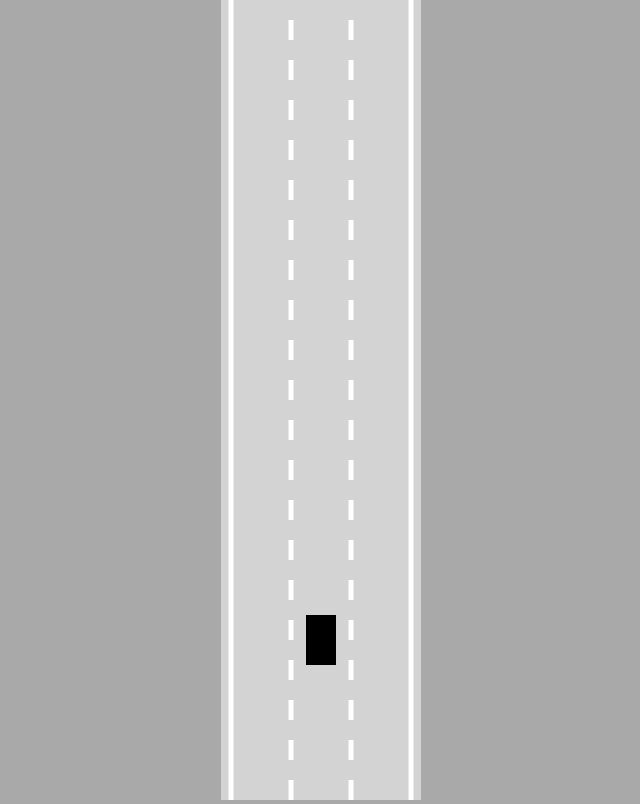
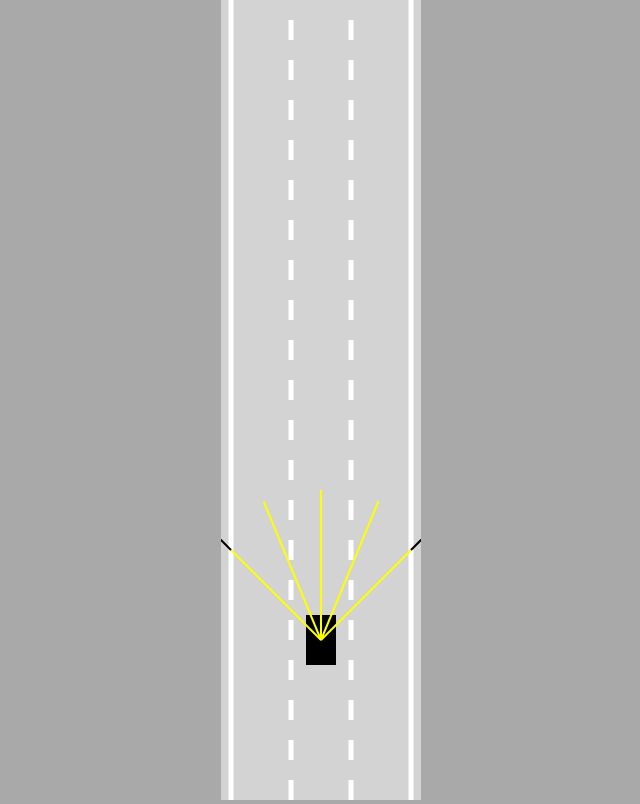
Before and after one commit to cneumann01/Self_Driving_Car_JS, a plain HTML site: page index.html in a window 1280 px wide. Shown: the whole page, without its empty margins (319-959 px from the left). Drawn offline with Linux system fonts and the light colour scheme.

Commit message:
Basic Sensor/Collision Detection

```diff
--- a/car.js
+++ b/car.js
@@ -11,11 +11,49 @@ class Car {
 		this.friction = 0.1;
 		this.angle = 0;
 
+		this.sensor = new Sensor(this);
 		this.controls = new Controls();
 	}
 
-	update() {
-		this.#move();
+	update(roadBorders) {
+		if (!this.damaged) {
+			this.#move();
+			this.polygon = this.#createPolygon();
+			this.damaged = this.#assessDamge(roadBorders);
+			this.sensor.update(roadBorders);
+		}
+	}
+
+	#assessDamge(roadBorders) {
+		for (let i = 0; i < roadBorders.length; i++) {
+			if (polysIntersect(this.polygon, roadBorders[i])) {
+				return true;
+			}
+		}
+		return false;
+	}
+
+	#createPolygon() {
+		const points = [];
+		const rad = Math.hypot(this.width, this.height) / 2;
+		const alpha = Math.atan2(this.width, this.height);
+		points.push({
+			x: this.x - Math.sin(this.angle - alpha) * rad,
+			y: this.y - Math.cos(this.angle - alpha) * rad,
+		});
+		points.push({
+			x: this.x - Math.sin(this.angle + alpha) * rad,
+			y: this.y - Math.cos(this.angle + alpha) * rad,
+		});
+		points.push({
+			x: this.x - Math.sin(Math.PI + this.angle - alpha) * rad,
+			y: this.y - Math.cos(Math.PI + this.angle - alpha) * rad,
+		});
+		points.push({
+			x: this.x - Math.sin(Math.PI + this.angle + alpha) * rad,
+			y: this.y - Math.cos(Math.PI + this.angle + alpha) * rad,
+		});
+		return points;
 	}
 
 	#move() {
@@ -57,14 +95,18 @@ class Car {
 		}
 	}
 	draw(ctx) {
-		ctx.save();
-		ctx.translate(this.x, this.y);
-		ctx.rotate(-this.angle);
-
+		if (this.damaged) {
+			ctx.fillStyle = "gray";
+		} else {
+			ctx.fillStyle = "black";
+		}
 		ctx.beginPath();
-		ctx.rect(-this.width / 2, -this.height / 2, this.width, this.height);
+		ctx.moveTo(this.polygon[0].x, this.polygon[0].y);
+		for (let i = 1; i < this.polygon.length; i++) {
+			ctx.lineTo(this.polygon[i].x, this.polygon[i].y);
+		}
 		ctx.fill();
 
-		ctx.restore();
+		this.sensor.draw(ctx);
 	}
 }
--- a/index.html
+++ b/index.html
@@ -6,6 +6,7 @@
 </head>
 <body>
     <canvas id="myCanvas"></canvas>
+    <script src="sensor.js"></script>
     <script src="utils.js"></script>
     <script src="road.js"></script>
     <script src="controls.js"></script>
--- a/main.js
+++ b/main.js
@@ -2,23 +2,22 @@ const canvas = document.getElementById("myCanvas");
 canvas.width = 200;
 
 const ctx = canvas.getContext("2d");
-const road=new Road(canvas.width/2,canvas.width*.9)
+const road = new Road(canvas.width / 2, canvas.width * 0.9);
 const car = new Car(road.getLaneCenter(1), 100, 30, 50);
-car.draw(ctx);
 
 animate();
 
-function animate(){
-    car.update();
+function animate() {
+	canvas.height = window.innerHeight;
 
-    canvas.height = window.innerHeight;
+	car.update(road.borders);
 
-    ctx.save();
-    ctx.translate(0,-car.y+canvas.height*0.8);
+	ctx.save();
+	ctx.translate(0, -car.y + canvas.height * 0.8);
 
-    road.draw(ctx)
-    car.draw(ctx);
+	road.draw(ctx);
+	car.draw(ctx);
 
-    ctx.restore();
-    requestAnimationFrame(animate)
+	ctx.restore();
+	requestAnimationFrame(animate);
 }
--- /dev/null
+++ b/sensor.js
@@ -0,0 +1,82 @@
+class Sensor {
+	constructor(car) {
+		this.car = car;
+		this.rayCount = 5;
+		this.rayLength = 150;
+		this.raySpread = Math.PI / 2;
+
+		this.rays = [];
+		this.readings = [];
+	}
+
+	update(roadBorders) {
+		this.#castRays();
+		this.readings = [];
+		for (let i = 0; i < this.rays.length; i++) {
+			this.readings.push(this.#getReading(this.rays[i], roadBorders));
+		}
+	}
+
+	#getReading(ray, roadBorders) {
+		let touches = [];
+		for (let i = 0; i < roadBorders.length; i++) {
+			const touch = getIntersection(
+				ray[0],
+				ray[1],
+				roadBorders[i][0],
+				roadBorders[i][1]
+			);
+			if (touch) {
+				touches.push(touch);
+			}
+		}
+
+		if (touches.length == 0) {
+			return null;
+		} else {
+			const offsets = touches.map((e) => e.offset);
+			const minOffset = Math.min(...offsets);
+			return touches.find((e) => e.offset == minOffset);
+		}
+	}
+	#castRays() {
+		this.rays = [];
+		for (let i = 0; i < this.rayCount; i++) {
+			const rayAngle =
+				linearInterp(
+					this.raySpread / 2,
+					-this.raySpread / 2,
+					this.rayCount == 1 ? 0.5 : i / (this.rayCount - 1)
+				) + this.car.angle;
+
+			const start = { x: this.car.x, y: this.car.y };
+			const end = {
+				x: this.car.x - Math.sin(rayAngle) * this.rayLength,
+				y: this.car.y - Math.cos(rayAngle) * this.rayLength,
+			};
+			this.rays.push([start, end]);
+		}
+	}
+
+	draw(ctx) {
+		for (let i = 0; i < this.rayCount; i++) {
+			let end = this.rays[i][1];
+			if (this.readings[i]) {
+				end = this.readings[i];
+			}
+			ctx.beginPath();
+			ctx.lineWidth = 2;
+			ctx.strokeStyle = "yellow";
+			ctx.moveTo(this.rays[i][0].x, this.rays[i][0].y);
+			ctx.lineTo(end.x, end.y);
+			ctx.stroke();
+
+			ctx.beginPath();
+			ctx.lineWidth = 2;
+			ctx.strokeStyle = "black";
+			ctx.moveTo(this.rays[i][1].x, this.rays[i][1].y);
+			ctx.lineTo(end.x, end.y);
+			ctx.stroke();
+		}
+	}
+}
--- a/utils.js
+++ b/utils.js
@@ -1,3 +1,44 @@
 function linearInterp(A, B, t) {
 	return A + (B - A) * t;
 }
+
+function getIntersection(A, B, C, D) {
+	const tTop = (D.x - C.x) * (A.y - C.y) - (D.y - C.y) * (A.x - C.x);
+	const uTop = (C.y - A.y) * (A.x - B.x) - (C.x - A.x) * (A.y - B.y);
+	const bottom = (D.y - C.y) * (B.x - A.x) - (D.x - C.x) * (B.y - A.y);
+
+	if (bottom == 0) {
+		// Lines are parallel
+		return null;
+	}
+
+	const t = tTop / bottom;
+	const u = uTop / bottom;
+
+	if (t >= 0 && t <= 1 && u >= 0 && u <= 1) {
+		return {
+			x: A.x + t * (B.x - A.x),
+			y: A.y + t * (B.y - A.y),
+			offset: t,
+		};
+	}
+
+	return null;
+}
+
+function polysIntersect(poly1, poly2){
+    for(let i=0;i<poly1.length;i++){
+        for(let j=0;j<poly2.length;j++){
+            const touch = getIntersection(
+                poly1[i],
+                poly1[(i+1)%poly1.length],
+                poly2[j],
+                poly2[(j+1)%poly2.length]
+            );
+            if(touch){
+                return true;
+            }
+        }
+    }
+    return false;
+}
```
